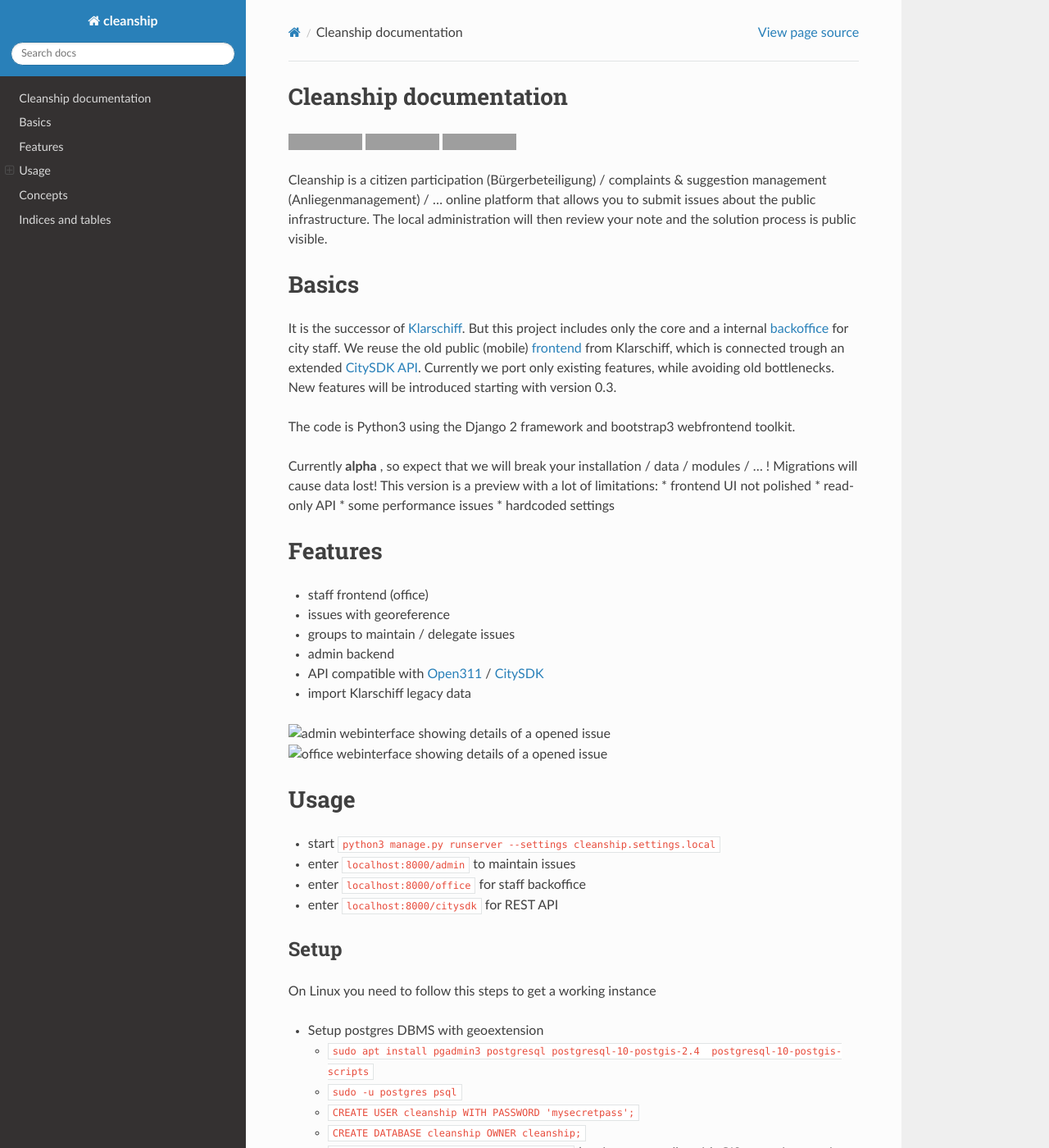
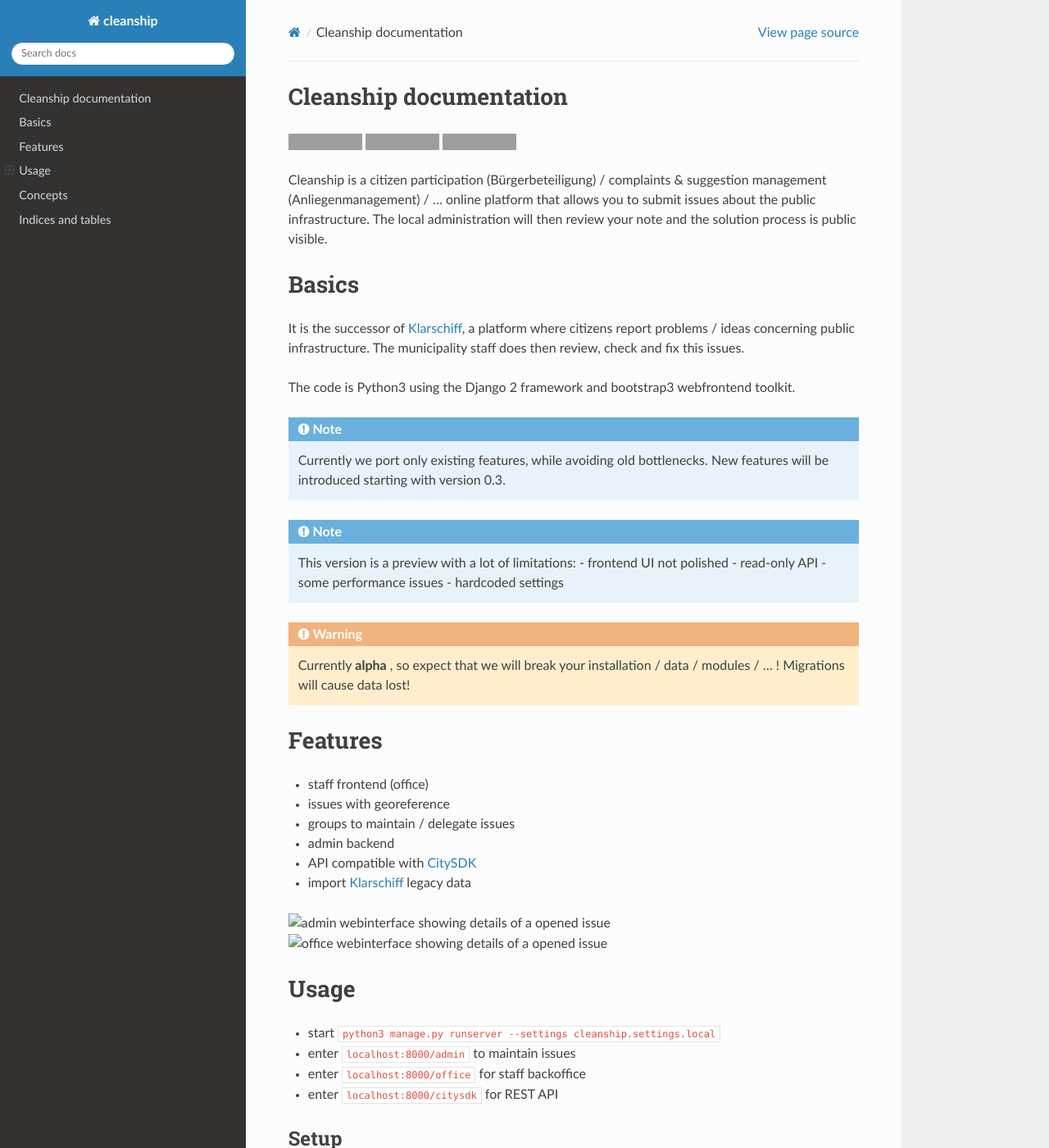
Before and after one commit to Matthias84/cleanship, a Sphinx documentation site: the page built from doc/index.rst, in a window 1280 px wide and 1400 px high. Shown: the whole window at 82% size. Built offline with Sphinx 7.4.7 and the Read the Docs theme 2.0.0, drawn with Linux system fonts in a browser that asks for light colours; some of the changed text lies outside the part shown; grey boxes are pictures that could not be loaded.

Commit message:
docs: Add RST features

```diff
--- a/doc/index.rst
+++ b/doc/index.rst
@@ -22,24 +22,26 @@ public visible.
 Basics
 ======
 
-It is the successor of
-`Klarschiff <https://de.wikipedia.org/wiki/Klarschiff>`__. But this
-project includes only the core and a internal
-`backoffice <https://github.com/bfpi/klarschiff-backend>`__ for city
-staff. We reuse the old public (mobile)
-`frontend <https://github.com/bfpi/klarschiff-field_service>`__ from
-Klarschiff, which is connected trough an extended `CitySDK
-API <https://github.com/bfpi/klarschiff-citysdk>`__. Currently we port
-only existing features, while avoiding old bottlenecks. New features
-will be introduced starting with version 0.3.
+It is the successor of :term:`Klarschiff`, a platform where citizens report problems / ideas concerning public infrastructure.
+The municipality staff does then review, check and fix this issues.
 
 The code is Python3 using the Django 2 framework and bootstrap3
 webfrontend toolkit.
 
-Currently **alpha** , so expect that we will break your installation /
-data / modules / ... ! Migrations will cause data lost! This version is
-a preview with a lot of limitations: \* frontend UI not polished \*
-read-only API \* some performance issues \* hardcoded settings
+.. note::
+  Currently we port only existing features, while avoiding old bottlenecks.
+  New features will be introduced starting with version 0.3.
+
+.. note::
+   This version is a preview with a lot of limitations:
+   - frontend UI not polished
+   - read-only API
+   - some performance issues
+   - hardcoded settings
+
+.. warning::
+  Currently **alpha** , so expect that we will break your installation / data / modules / ... !
+  Migrations will cause data lost!
 
 Features
 ========
@@ -48,9 +50,8 @@ Features
 -  issues with georeference
 -  groups to maintain / delegate issues
 -  admin backend
--  API compatible with `Open311 <https://www.open311.org/>`__ /
-   `CitySDK <https://www.citysdk.eu/citysdk-toolkit/using-the-apis/open311-api/>`__
--  import Klarschiff legacy data
+-  API compatible with :term:`CitySDK`
+-  import :term:`Klarschiff` legacy data
 
 |admin webinterface showing details of a opened issue|
 |office webinterface showing details of a opened issue|
@@ -170,7 +171,7 @@ note step-by-step.
 -  multilanguage
 -  scale with huge amount of issues (>40k tested so far)
 -  history and logging
--  API following Open311 and CitySDK protocoll
+-  open API following :term:`CitySDK` protocoll
 
 To get a basic understanding of the internals, you might have a look at
 the base object definitions:
```
Also changed, not shown: other parts of doc/index.rst (+17 -2 lines).
